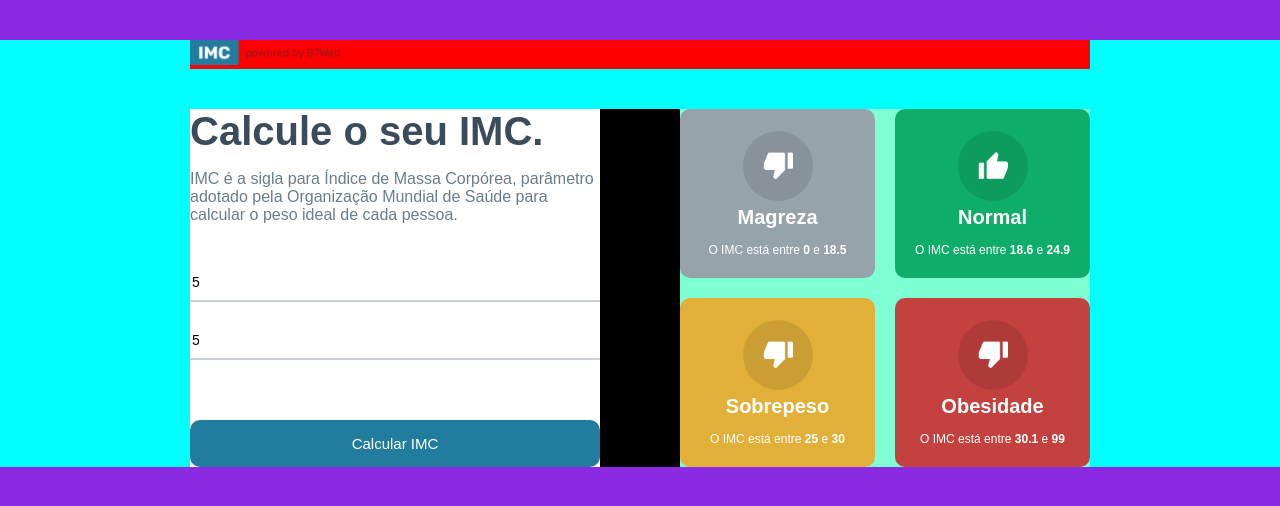
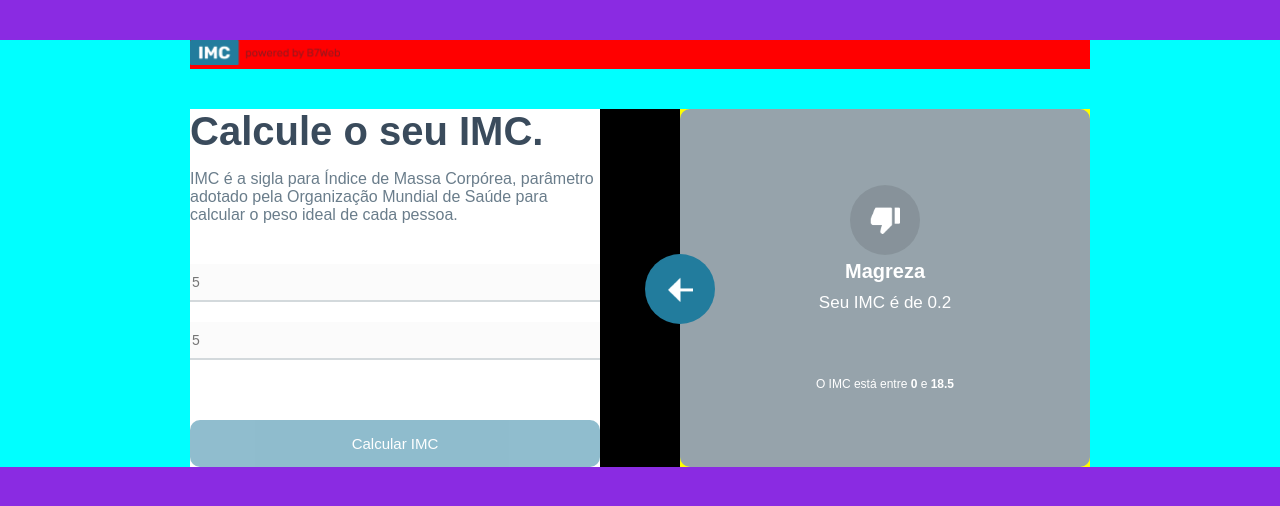
Before and after one commit to theleally/react-calculadora-imc, a React (Create React App) app: page / in a window 1280 px wide. Both pictures are taken after typing "5", "5" into the empty fields and a click on the button "Calcular IMC". Shown: the top 506 px of the page. Built offline with nearby package versions, Linux system fonts and the light colour scheme.

Commit message:
Main feature working/disabled feature/CSS

```diff
--- a/src/App.module.css
+++ b/src/App.module.css
@@ -52,6 +52,10 @@ body {
   outline: 0;
 }
 
+.container .leftSide input:disabled {
+  opacity: 0.8;
+}
+
 .container .leftSide button {
   background-color: #227c9d;
   color: #fff;
@@ -69,6 +73,10 @@ body {
   opacity: 0.8;
 }
 
+.container .leftSide button:disabled {
+  opacity: 0.5;
+}
+
 .container .rightSide {
   flex: 1;
   margin-left: 40px;
@@ -83,3 +91,27 @@ body {
   gap: 20px;
   background-color: aquamarine;
 }
+
+.container .rightSide .rightBig {
+  flex: 1;
+  display: flex;
+}
+
+.container .rightSide .rightBig .rightArrow {
+  position: absolute;
+  background-color: #227c9d;
+  width: 70px;
+  height: 70px;
+  border-radius: 50%;
+  display: flex;
+  justify-content: center;
+  align-items: center;
+  cursor: pointer;
+  margin-left: -35px;
+  margin-top: 145px;
+  transition: all ease 0.3s;
+}
+
+.container .rightSide .rightBig .rightArrow:hover {
+  opacity: 0.8;
+}
--- a/src/App.tsx
+++ b/src/App.tsx
@@ -1,18 +1,27 @@
 import { useState } from "react";
 import styles from "./App.module.css";
 import logoImage from "./assets/powered.png";
-import { categories, calculateIMC } from "./helpers/imc";
+import leftArrowImage from "./assets/leftarrow.png";
+import { categories, calculateIMC, Category } from "./helpers/imc";
 import { GridItem } from "./components/GridItem";
 
 const App = () => {
   const [heightField, setHeightField] = useState<number>(0);
   const [weightField, setWeightField] = useState<number>(0);
+  const [toShow, setToShow] = useState<Category | null>(null);
 
   const handleCalculateButton = () => {
     if (heightField && weightField) {
+      setToShow(calculateIMC(weightField, heightField));
     } else {
       alert("Informe todos os campos (altura e peso)");
     }
+  };
+
+  const handleBackButton = () => {
+    setToShow(null);
+    setHeightField(0);
+    setWeightField(0);
   };
 
   return (
@@ -32,24 +41,41 @@ const App = () => {
           </p>
           <input
             type="number"
-            placeholder="Digite a sua altura. Ex: 172 (em cm)"
+            placeholder="Digite a sua altura. Ex: 1.72 (em metros)"
             value={heightField > 0 ? heightField : ""}
             onChange={(e) => setHeightField(e.target.valueAsNumber)}
+            disabled={toShow ? true : false}
           />
           <input
             type="number"
             placeholder="Digite o seu peso. Ex: 70 (em kg)"
             value={weightField > 0 ? weightField : ""}
             onChange={(e) => setWeightField(e.target.valueAsNumber)}
+            disabled={toShow ? true : false}
           />
-          <button onClick={handleCalculateButton}>Calcular IMC</button>
+          <button
+            onClick={handleCalculateButton}
+            disabled={toShow ? true : false}
+          >
+            Calcular IMC
+          </button>
         </div>
         <div className={styles.rightSide}>
-          <div className={styles.grid}>
-            {categories.map((item, key) => (
-              <GridItem key={key} item={item} />
-            ))}
-          </div>
+          {!toShow && (
+            <div className={styles.grid}>
+              {categories.map((item, key) => (
+                <GridItem key={key} item={item} />
+              ))}
+            </div>
+          )}
+          {toShow && (
+            <div className={styles.rightBig}>
+              <div className={styles.rightArrow} onClick={handleBackButton}>
+                <img src={leftArrowImage} alt="" width={25} />
+              </div>
+              <GridItem item={toShow} />
+            </div>
+          )}
         </div>
       </div>
     </div>
--- a/src/components/GridItem/GridItem.module.css
+++ b/src/components/GridItem/GridItem.module.css
@@ -29,3 +29,8 @@
   font-size: 12px;
   margin-top: 14px;
 }
+
+.yourImc {
+  font-size: 17px;
+  margin: 10px 0 50px 0;
+}
--- a/src/components/GridItem/GridItem.tsx
+++ b/src/components/GridItem/GridItem.tsx
@@ -14,6 +14,9 @@ export const GridItem = ({ item }: Props) => {
         <img src={item.icon === "down" ? downImage : upImage} width="30" />
       </div>
       <div className={styles.gridName}>{item.name}</div>
+      {item.yourImc && (
+        <div className={styles.yourImc}>Seu IMC é de {item.yourImc} </div>
+      )}
       <div className={styles.gridInfo}>
         <>
           O IMC está entre <strong>{item.imc[0]}</strong> e{" "}
--- a/src/helpers/imc.ts
+++ b/src/helpers/imc.ts
@@ -18,8 +18,9 @@ export const calculateIMC = (weight: number, height: number) => {
 
   for (let i in categories) {
     if (imc >= categories[i].imc[0] && imc <= categories[i].imc[1]) {
-      categories[i].yourImc = imc;
-      return categories[i];
+      let categoryCopy: Category = { ...categories[i] };
+      categoryCopy.yourImc = parseFloat(imc.toFixed(2));
+      return categoryCopy;
     }
   }
   return null;
```
